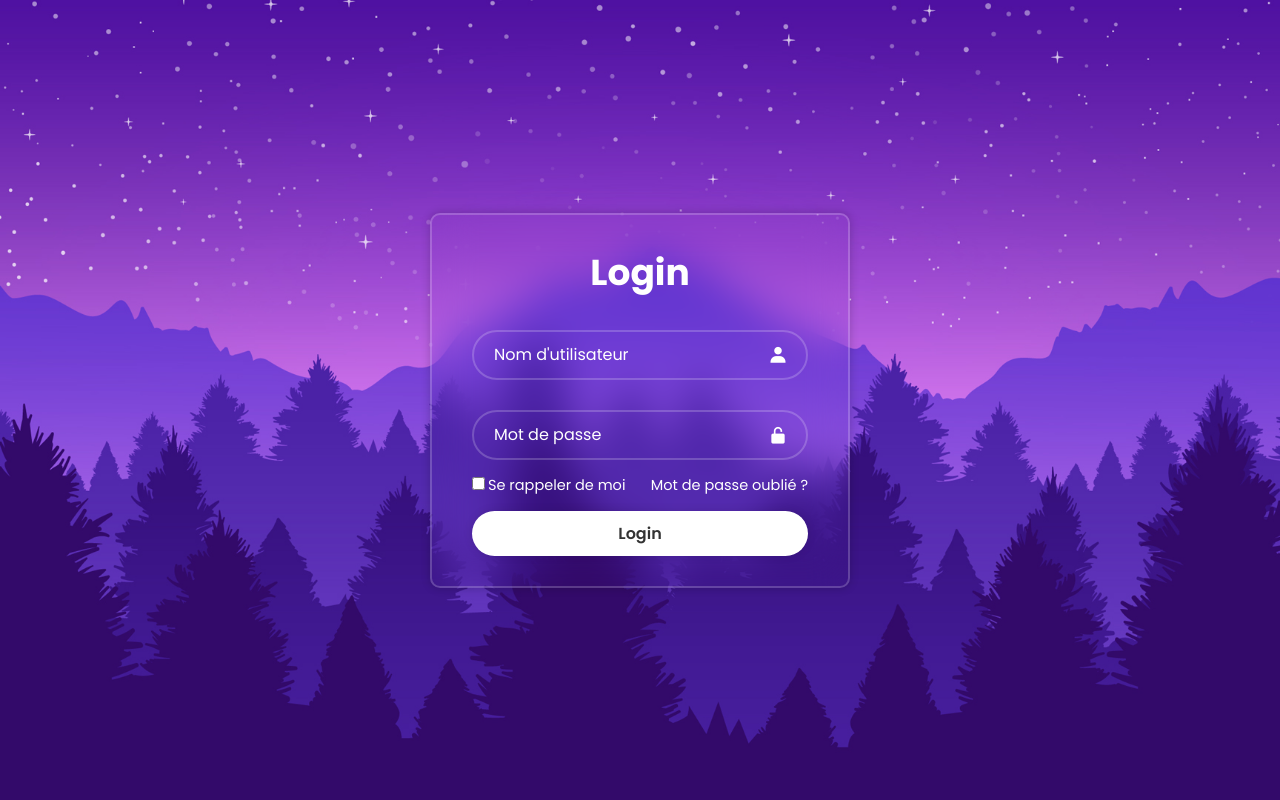
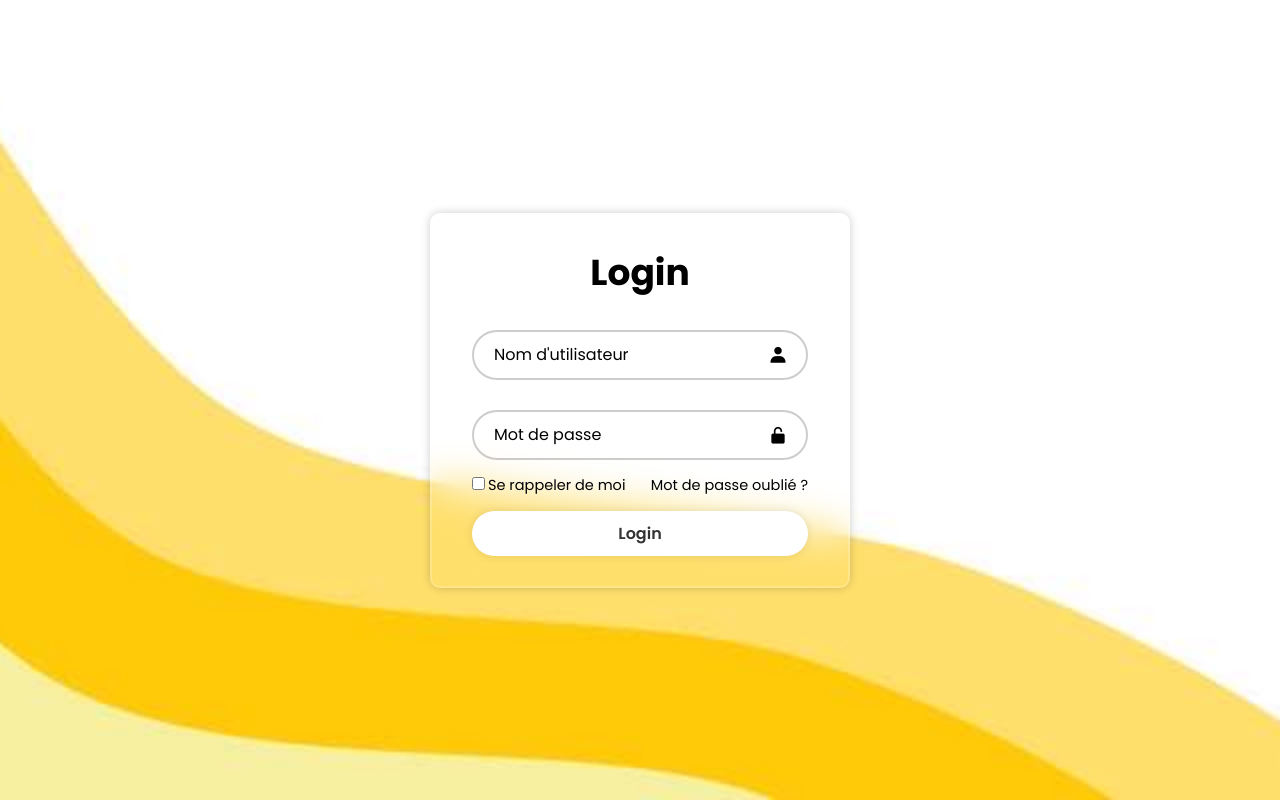
Before and after one commit to MajorBananaa/Projet_WEB_Equipe4, a PHP site: page /login.html in a window 1280 px wide. Run offline with PHP 8.4, Linux system fonts and the light colour scheme.

Commit message:
modif login
modification du login pour rentrer dans le charte graphique

```diff
--- a/assets/login.css
+++ b/assets/login.css
@@ -22,7 +22,7 @@
     border: 2px solid rgba(255,255,255,.2);
     backdrop-filter: blur(20px);
     box-shadow: 0 0 10px rgba(0,0,0,.2);
-    color: white;
+    color: rgb(0, 0, 0);
     border-radius: 10px;
     padding: 30px 40px;
 }
@@ -30,6 +30,7 @@
 .wrapper h1 {
     font-size: 36px;
     text-align: center;
+    color:rgb(0, 0, 0)
 }
 
 .wrapper .input-box {
@@ -45,14 +46,14 @@
     background: transparent;
     border: none;
     outline: none;
-    border: 2px solid rgba(255,255,255,.2);
+    border: 2px solid rgba(0, 0, 0, 0.2);
     border-radius: 40px;
     font-size: 16px;
-    color: white;
+    color: rgb(0, 0, 0);
     padding: 20px 45px 20px 20px;
 }
 .input-box input::placeholder {
-    color: white;
+    color: rgb(0, 0, 0);
 }
 .input-box i {
     position: absolute;
@@ -70,11 +71,11 @@
 }
 
 .remember-forgot label input {
-    accent-color: white;
+    accent-color: rgb(0, 0, 0);
     margin-right: 3px;
 }
 .remember-forgot a {
-    color: white;
+    color: rgb(0, 0, 0);
     text-decoration: none;
 }
 .remember-forgot a:hover {
```
Also changed, not shown: images/img.jpg.
